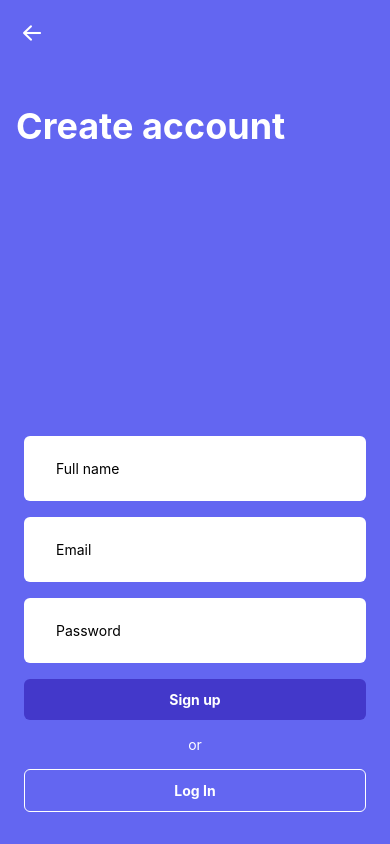
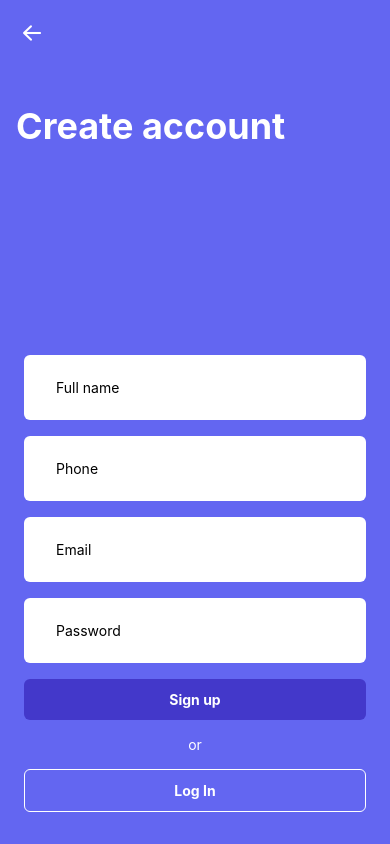
Before and after one commit to PedroSupimpa/lost_found-frontend, a React Native app in the folder lost_found/: screen /Signup in a window 390 px wide. Built offline with nearby package versions, Linux system fonts and the light colour scheme.

Commit message:
Add address and phone inputs to Signup screen

```diff
--- a/lost_found/src/screens/Signup.tsx
+++ b/lost_found/src/screens/Signup.tsx
@@ -20,6 +20,11 @@ export default function Signup() {
       email: "",
       password: "",
       phone: "",
+      address: {
+        zipcode: "",
+        address: "",
+        number: "",
+      },
     },
   });
 
@@ -65,6 +70,25 @@ export default function Signup() {
             name="name"
           />
           {errors.name && <Text>{errors.name.message}</Text>}
+        </View>
+
+        {/* Name Input */}
+        <View className="bg-white w-full rounded-md my-2 py-2 px-4">
+          <Controller
+            control={control}
+            rules={{ required: "Phone is required" }}
+            render={({ field: { onChange, onBlur, value } }) => (
+              <TextInput
+                placeholder="Phone"
+                onBlur={onBlur}
+                onChangeText={onChange}
+                value={value}
+                className="bg-white w-full rounded-md my-2 py-2 px-4"
+              />
+            )}
+            name="phone"
+          />
+          {errors.phone && <Text>{errors.phone.message}</Text>}
         </View>
 
         {/* Email Input */}
```
